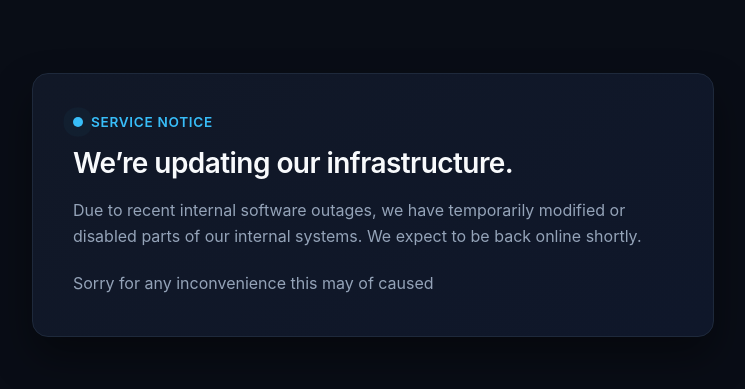
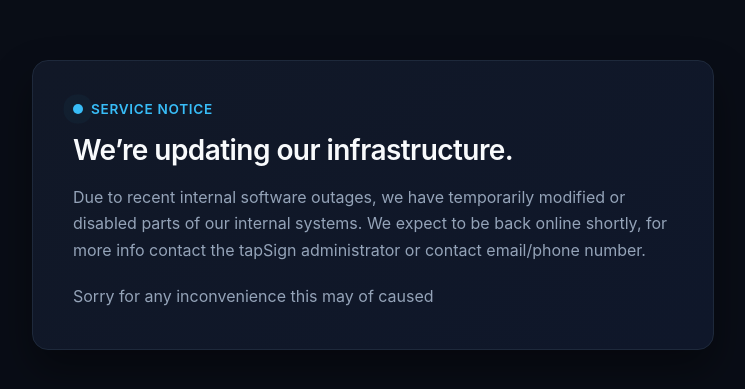
Before and after one commit to CodeTestGroup/tapsign-static, a plain HTML site: page index.html in a window 1280 px wide. Shown: the part 195-584 px from the top of the page, without its empty margins (267-1012 px from the left). Drawn offline with Linux system fonts and the light colour scheme.

Commit message:
Update service notice with contact details
Added contact information for the tapSign administrator.

```diff
--- a/index.html
+++ b/index.html
@@ -76,7 +76,7 @@
       Service Notice
     </div>
     <h1>We’re updating our infrastructure.</h1>
-    <p>Due to recent internal software outages, we have temporarily modified or disabled parts of our internal systems. We expect to be back online shortly.</p><br>
+    <p>Due to recent internal software outages, we have temporarily modified or disabled parts of our internal systems. We expect to be back online shortly, for more info contact the tapSign administrator or contact email/phone number.</p><br>
     <p>Sorry for any inconvenience this may of caused</p>
   </div>
 
```
